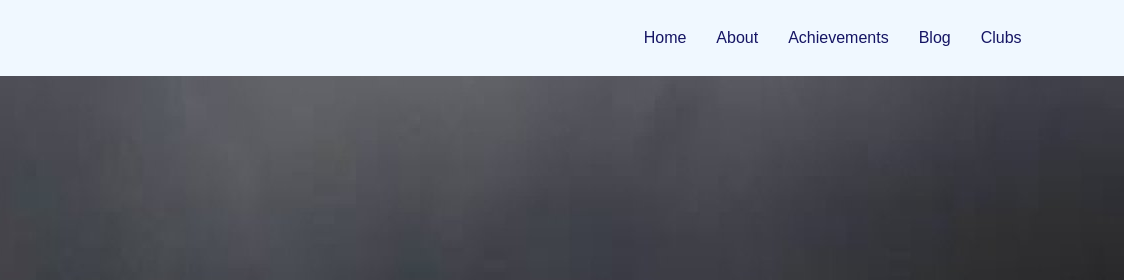
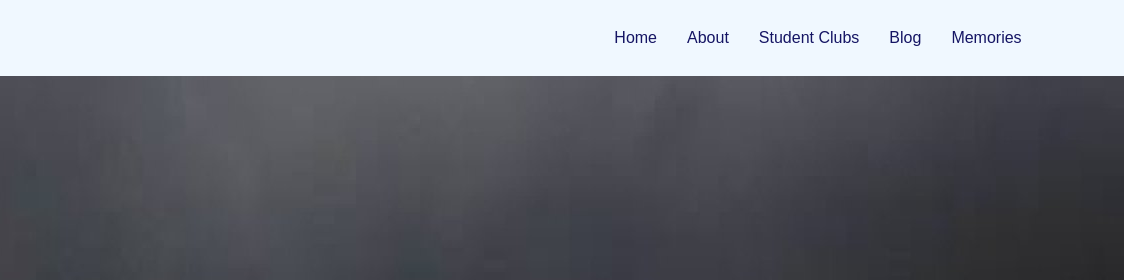
Before and after one commit to dipesh0114/magazine-project, a plain HTML site: page index.html in a window 1280 px wide. Shown: the top 280 px of the page, 156-1280 px from the left. Drawn offline with Linux system fonts and the light colour scheme.

Commit message:
updating

```diff
--- a/index.html
+++ b/index.html
@@ -17,9 +17,9 @@
             <ul>
                 <li><a href="#">Home</a></li>
                 <li><a href="#">About</a></li>
-                <li><a href="#">Achievements</a></li>
+                <li><a href="#">Student Clubs</a></li>
                 <li><a href="#">Blog</a></li>
-                <li><a href="#">Clubs</a></li>
+                <li><a href="#">Memories</a></li>
 
         </div>
     </nav>
@@ -61,7 +61,7 @@
 <!-- features -->
 
 <section id="features">
-    <h1>Awesome Events</h1>
+    <h1>Achievements</h1>
     <!-- <p>Lorem, ipsum dolor sit amet consectetur adipisicing elit. Nemo, doloremque velit incidunt animi iusto accusantium aspernatur eius ratione voluptatum quaerat possimus unde tempore debitis reprehenderit molestias odit? Omnis, voluptatibus veniam!</p>
     <div class="fea-base">
         <div class="fea-box">
```
